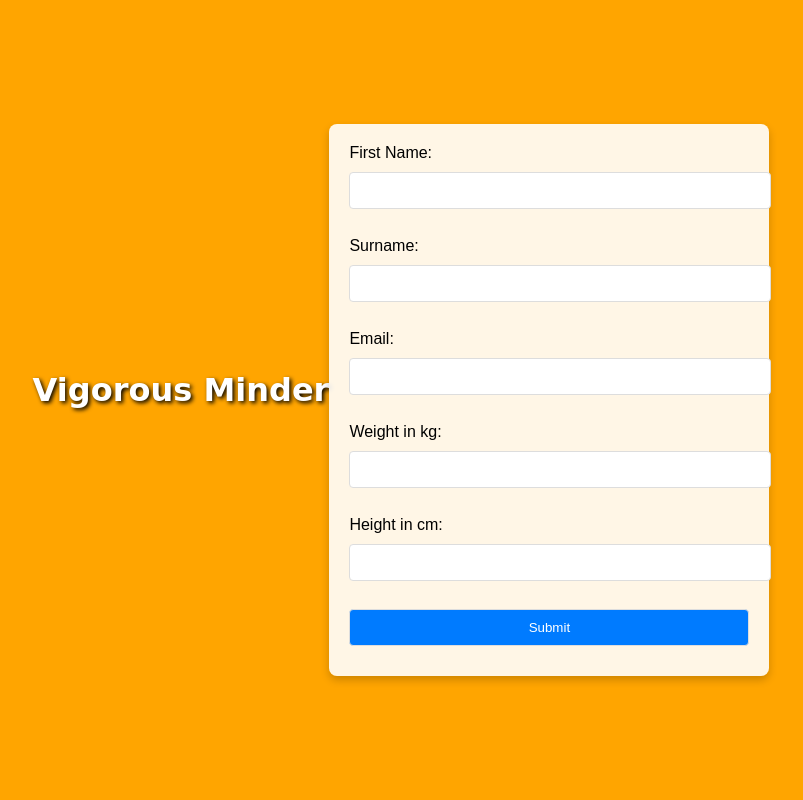
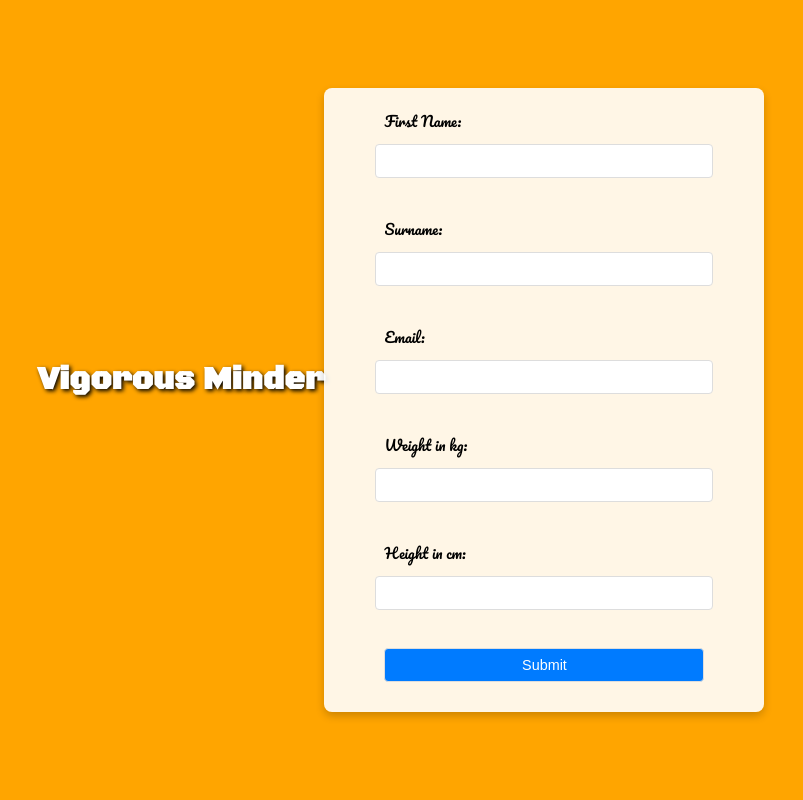
Before and after one commit to Klurifixus/Vigorous, a Flask app: page / in a window 1280 px wide. Shown: the whole page, without its empty margins (239-1042 px from the left). Run offline with Flask 3, Linux system fonts and the light colour scheme; some libraries are stand-ins or nearby versions.

Commit message:
add style to css, link font in html

```diff
--- a/static/style.css
+++ b/static/style.css
@@ -2,7 +2,7 @@
 body, h1, form {
     margin: 0;
     padding: 0;
-    font-family: Arial, sans-serif;
+    font-family: 'Pacifico', Arial, sans-serif;
 }
 
 /* Set the background image */
@@ -20,7 +20,7 @@ body {
 h1 {
     text-align: center;
     color: #ffffff;
-    margin-bottom: 20px;
+    margin-bottom: 40px;  /* adjusted spacing between h1 and form */
     font-family: 'Black Ops One', cursive;
     text-shadow: 2px 2px 4px #000000;
 }
@@ -32,16 +32,20 @@ form {
     width: 100%;
     max-width: 400px;
     box-shadow: 0 4px 8px rgba(0,0,0,0.2);
+    display: flex;         /* added */
+    flex-direction: column;/* added */
+    align-items: center;   /* added */
 }
 
 label, input {
     display: block;
-    width: 100%;
+    width: 80%;   /* reduced width */
     margin-bottom: 10px;
+    font-size: 0.9rem;   /* reduced font size */
 }
 
 input {
-    padding: 10px;
+    padding: 8px;        /* reduced padding */
     border-radius: 4px;
     border: 1px solid #ddd;
     background-color: #fff;
@@ -87,6 +91,9 @@ input[type="submit"]:hover {
     width: 80%;
     max-width: 400px;
     box-shadow: 0 4px 8px 0 rgba(0,0,0,0.2), 0 6px 20px 0 rgba(0,0,0,0.19);
+    display: flex;         /* added */
+    flex-direction: column;/* added */
+    align-items: center;   /* added */
 }
 
 /* The "x" button is removed */
--- a/templates/index.html
+++ b/templates/index.html
@@ -4,6 +4,8 @@
     <meta charset="UTF-8">
     <meta name="viewport" content="width=device-width, initial-scale=1.0">
     <link rel="stylesheet" href="{{ url_for('static', filename='style.css') }}">
+    <link rel="stylesheet" href="https://fonts.googleapis.com/css2?family=Black+Ops+One&family=Pacifico&display=swap">
+
     <title>Vigorous Minder</title>
 </head>
 <body>
```
